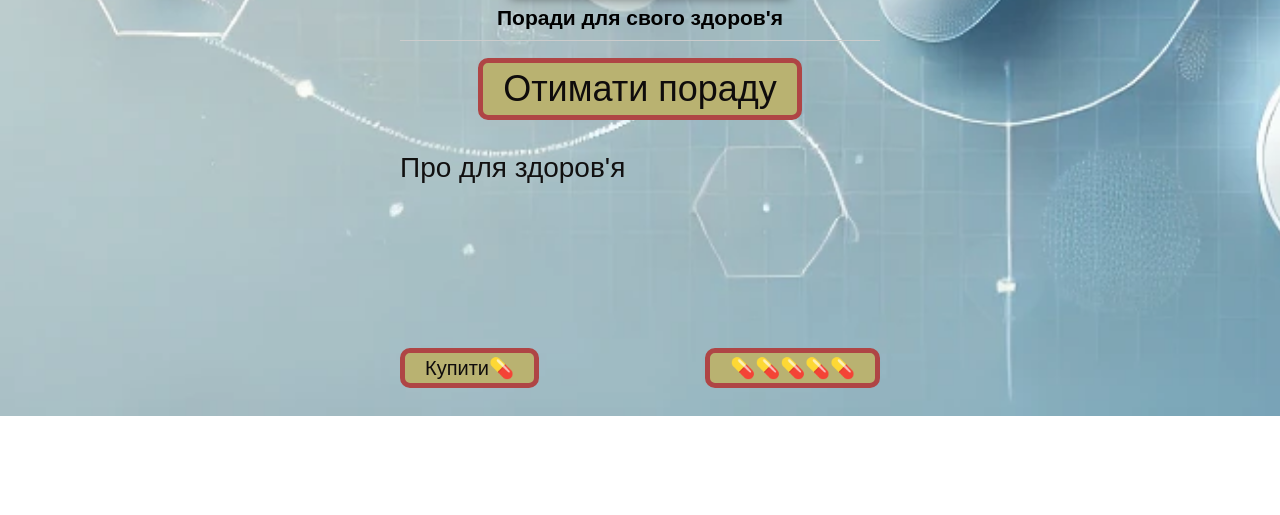
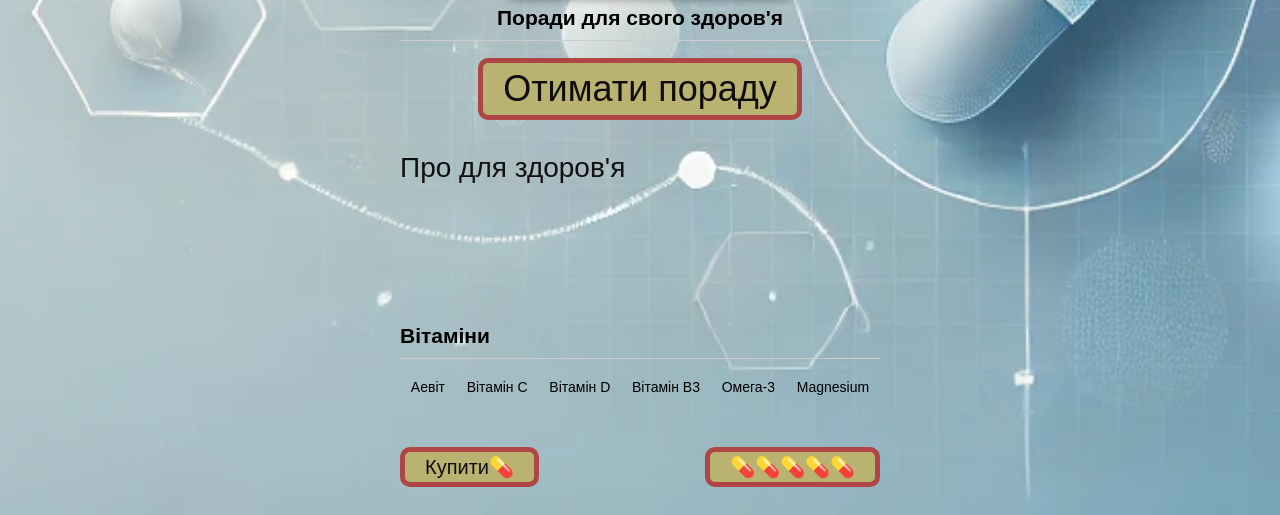
Before and after one commit to SivtsovDanilo111/06_save_health, a plain HTML site: page index.html in a window 1280 px wide. Shown: the part 1588-2103 px from the top of the page. Before the commit the page ends 2004 px from the top, so only its background shows below. Drawn offline with Linux system fonts and the light colour scheme.

Commit message:
додали відами та масив до них

```diff
--- a/index.html
+++ b/index.html
@@ -66,6 +66,13 @@
         <p id="love_wishes">Про для здоров'я </p>
       </section>
 
+      <section class = "vitamins">
+        <h2>
+          Вітаміни
+        </h2>
+        <p id ="p-vitamins"></p>
+      </section>
+
 
       <footer class="site-footer">
         <p id = "btn-buy-tablets">Купити💊</p>
--- a/script.js
+++ b/script.js
@@ -89,3 +89,64 @@ document.getElementById('left-arrow').addEventListener('click', () => {
 
   document.getElementById("main-image").setAttribute("src", `img/galery/${arrayOfImages[galeryImage-1]}`)
 });
+
+const arreyOfObjects = [
+  {
+    id:1,
+    title: "Аевіт",
+    photo: "",
+    description: "",
+    rationg: "5",
+    type: "",
+  },
+  {
+    id:2,
+    title: "Вітамін С",
+    photo: "",
+    description: "",
+    rationg: "4",
+    type: "",
+  },
+  {
+    id:3,
+    title: "Вітамін D",
+    photo: "",
+    description: "",
+    rationg: "5",
+    type: "",
+  },
+  {
+    id:4,
+    title: "Вітамін B3",
+    photo: "",
+    description: "",
+    rationg: "3",
+    type: "",
+  },
+  {
+    id:5,
+    title: "Омега-3",
+    photo: "",
+    description: "",
+    rationg: "4",
+    type: "",
+  },
+  {
+    id:6,
+    title: "Magnesium",
+    photo: "",
+    description: "",
+    rationg: "3",
+    type: "",
+  },
+]
+// console.log(arreyOfObjects);
+arreyOfObjects.forEach((item) => {
+  console.log(item);
+
+  let divVitamins = document.createElement('div');
+  divVitamins.innerText = item.title;
+  divVitamins.classList.add('vitamins');
+
+  document.getElementById('p-vitamins').appendChild(divVitamins);
+})
--- a/style.css
+++ b/style.css
@@ -165,3 +165,20 @@ box-shadow: 10px 20px 10px rgba(0,0,0,0.5);
     font-size: 20px;
     cursor: pointer;
   }
+
+  /* Вітаміни */
+  #p-vitamins{
+   display: flex;
+   flex-direction:row ;
+   justify-content: space-around;
+   flex-wrap: wrap;
+  }
+   /* .vitamins{
+    border: 1px solid #8b7b7b;
+     margin: 10px;
+    padding: 10px;
+    border-radius: 5px;
+    box-shadow: 5px 5px 15px rgba(0, 0, 0, 0.5);
+    width: 200px;
+    height: 200px;
+  }  */
```
